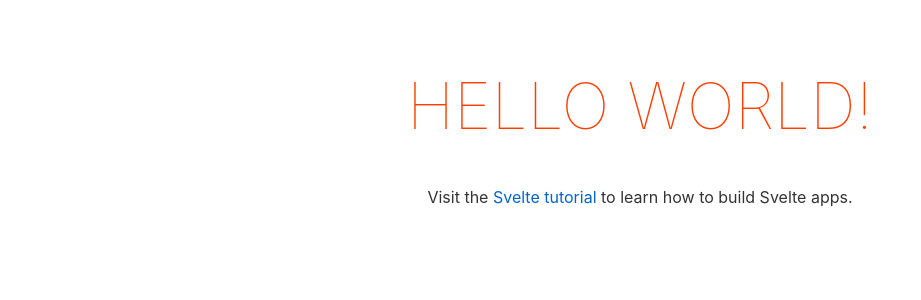
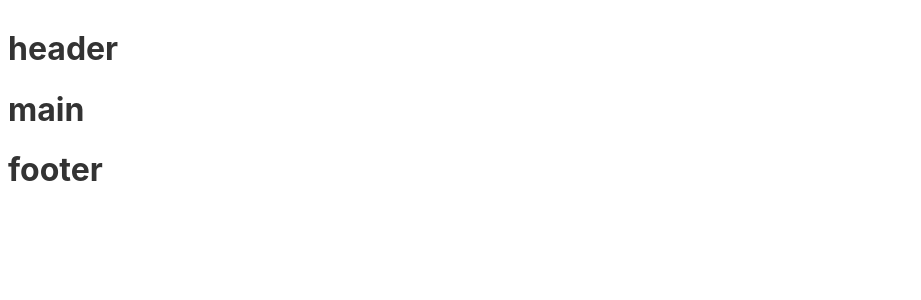
Before and after one commit to inverseplay/svelte-git, a Svelte app: page / in a window 1280 px wide. Shown: the top 300 px of the page, without its empty margins (0-921 px from the left). Built offline with nearby package versions, Linux system fonts and the light colour scheme.

Commit message:
base-camp

```diff
--- a/src/App.svelte
+++ b/src/App.svelte
@@ -1,30 +1,10 @@
 <script>
-	export let name;
+import Footer from "./components/footer/footer.svelte";
+import Header from "./components/header/header.svelte";
+import Main from "./components/main/main.svelte";
+
+
 </script>
-
-<main>
-	<h1>Hello {name}!</h1>
-	<p>Visit the <a href="https://svelte.dev/tutorial">Svelte tutorial</a> to learn how to build Svelte apps.</p>
-</main>
-
-<style>
-	main {
-		text-align: center;
-		padding: 1em;
-		max-width: 240px;
-		margin: 0 auto;
-	}
-
-	h1 {
-		color: #ff3e00;
-		text-transform: uppercase;
-		font-size: 4em;
-		font-weight: 100;
-	}
-
-	@media (min-width: 640px) {
-		main {
-			max-width: none;
-		}
-	}
-</style>
+<Header />
+<Main />
+<Footer />
--- /dev/null
+++ b/src/components/footer/footer.svelte
@@ -0,0 +1 @@
+<h1>footer</h1>
--- /dev/null
+++ b/src/components/header/header.svelte
@@ -0,0 +1 @@
+<h1>header</h1>
--- /dev/null
+++ b/src/components/main/main.svelte
@@ -0,0 +1 @@
+<h1>main</h1>
```
